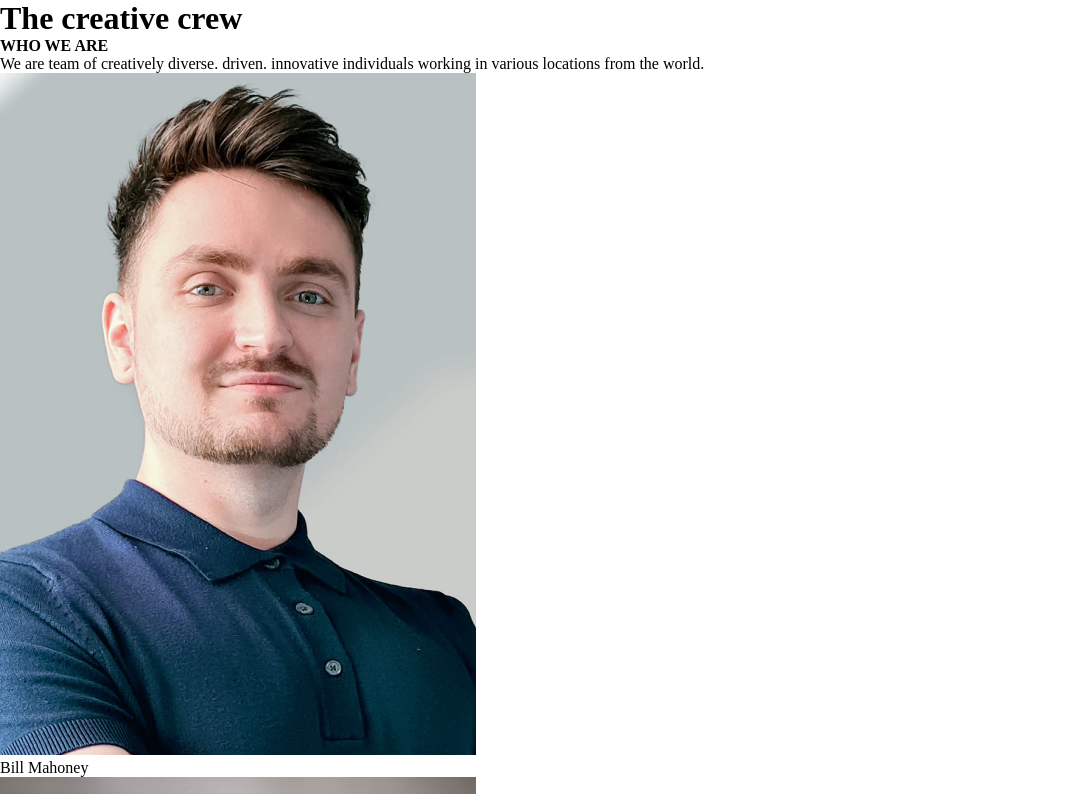
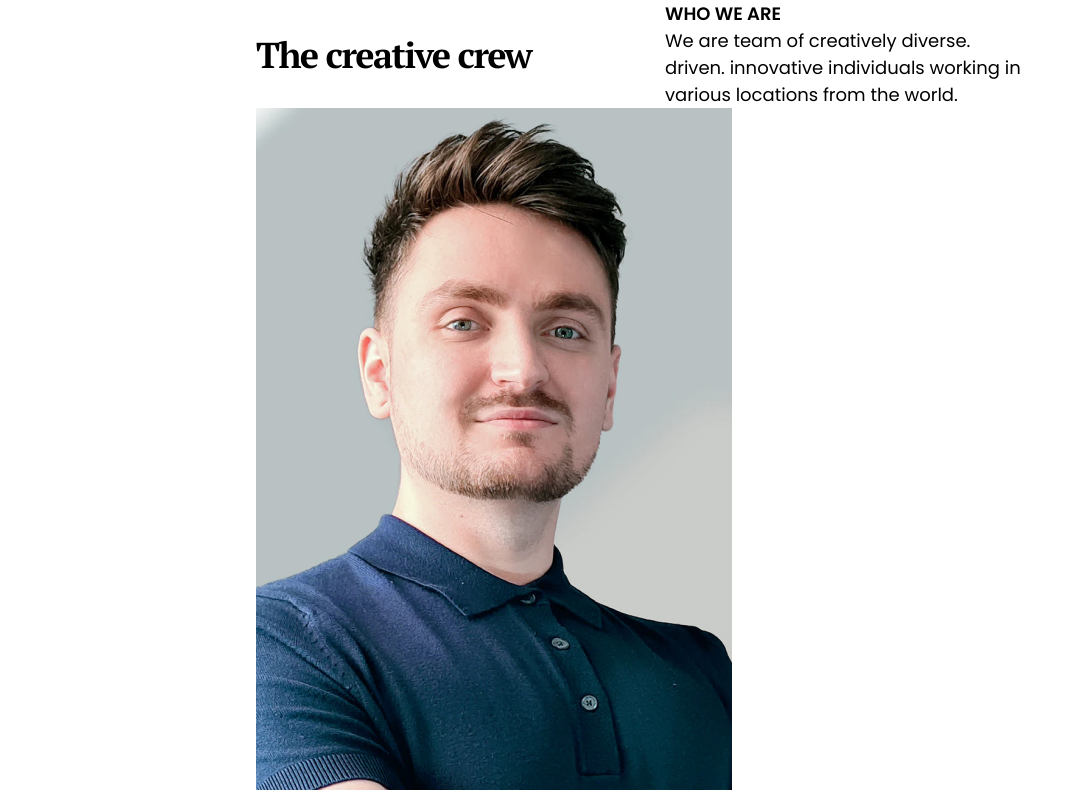
Before and after one commit to Adi26-pixel/Team-Page, a plain HTML site: page index.html in a window 1280 px wide. Shown: the top 794 px of the page, without its empty margins (0-1083 px from the left). Drawn offline with Linux system fonts and the light colour scheme.

Commit message:
Styled the header section

```diff
--- a/index.html
+++ b/index.html
@@ -16,7 +16,7 @@
       <div class="title">
         <h1>The creative crew</h1>
       </div>
-      <div class="sub-title">
+      <div class="sub-content">
         <h4>WHO WE ARE</h4>
         <p>
           We are team of creatively diverse. driven. innovative individuals
--- a/src/styles.css
+++ b/src/styles.css
@@ -3,3 +3,51 @@
   padding: 0;
   margin: 0;
 }
+
+body {
+  width: 60%;
+  height: 100%;
+  margin: 0px auto;
+  font-family: "Poppins", sans-serif;
+}
+
+h1 {
+  color: #000;
+  font-family: PT Serif;
+  font-size: 36px;
+  font-style: normal;
+  font-weight: 700;
+  line-height: normal;
+  letter-spacing: -1.62px;
+}
+
+h4 {
+  color: #000;
+  font-family: Poppins;
+  font-size: 18px;
+  font-style: normal;
+  font-weight: 600;
+  line-height: normal;
+  text-transform: uppercase;
+}
+
+.header {
+  height: 20%;
+  display: flex;
+  align-items: center;
+  column-gap: 50px;
+}
+
+.title,
+.sub-content {
+  flex: 1;
+}
+
+.sub-content p {
+  color: #000;
+  font-family: Poppins;
+  font-size: 18px;
+  font-style: normal;
+  font-weight: 400;
+  line-height: normal;
+}
```
